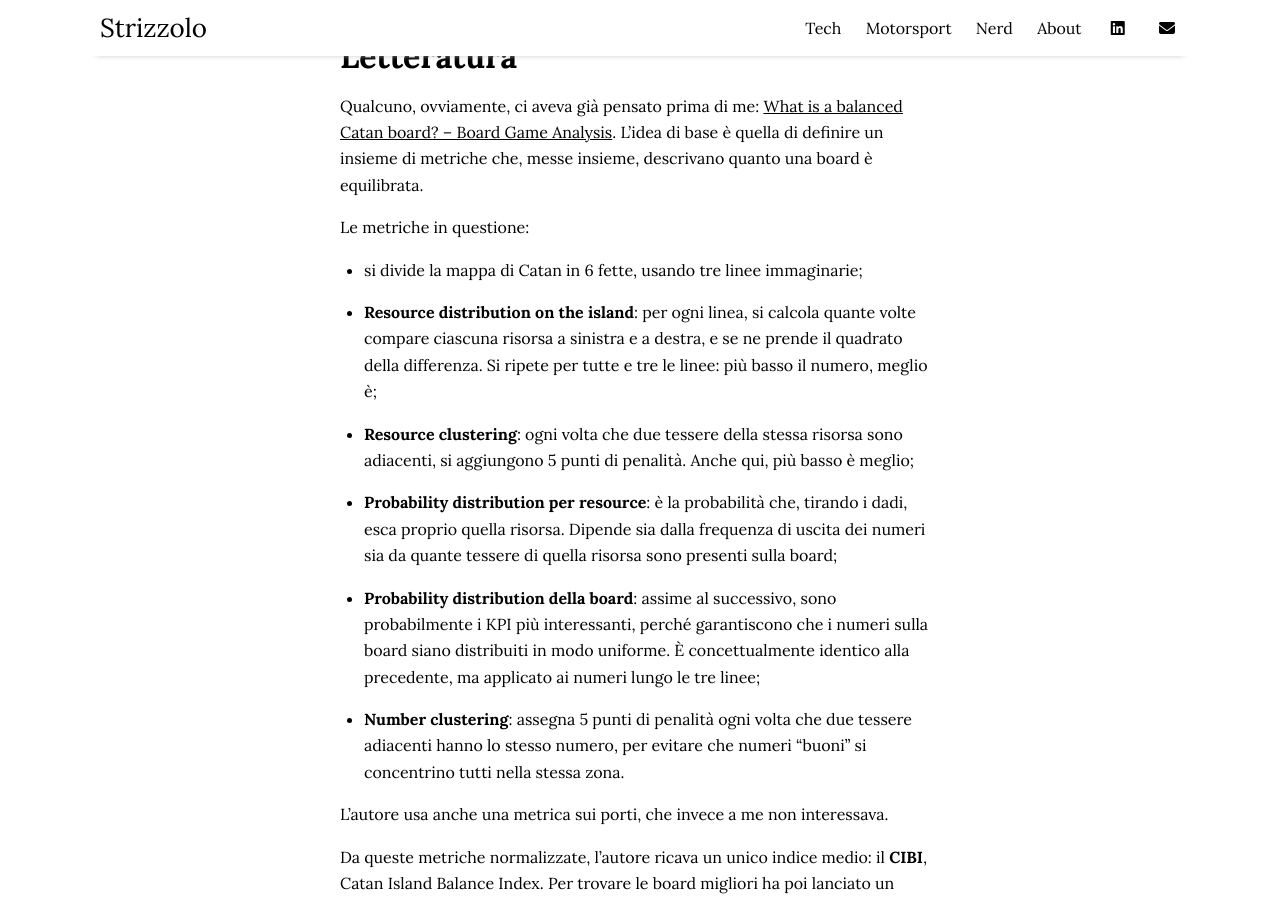
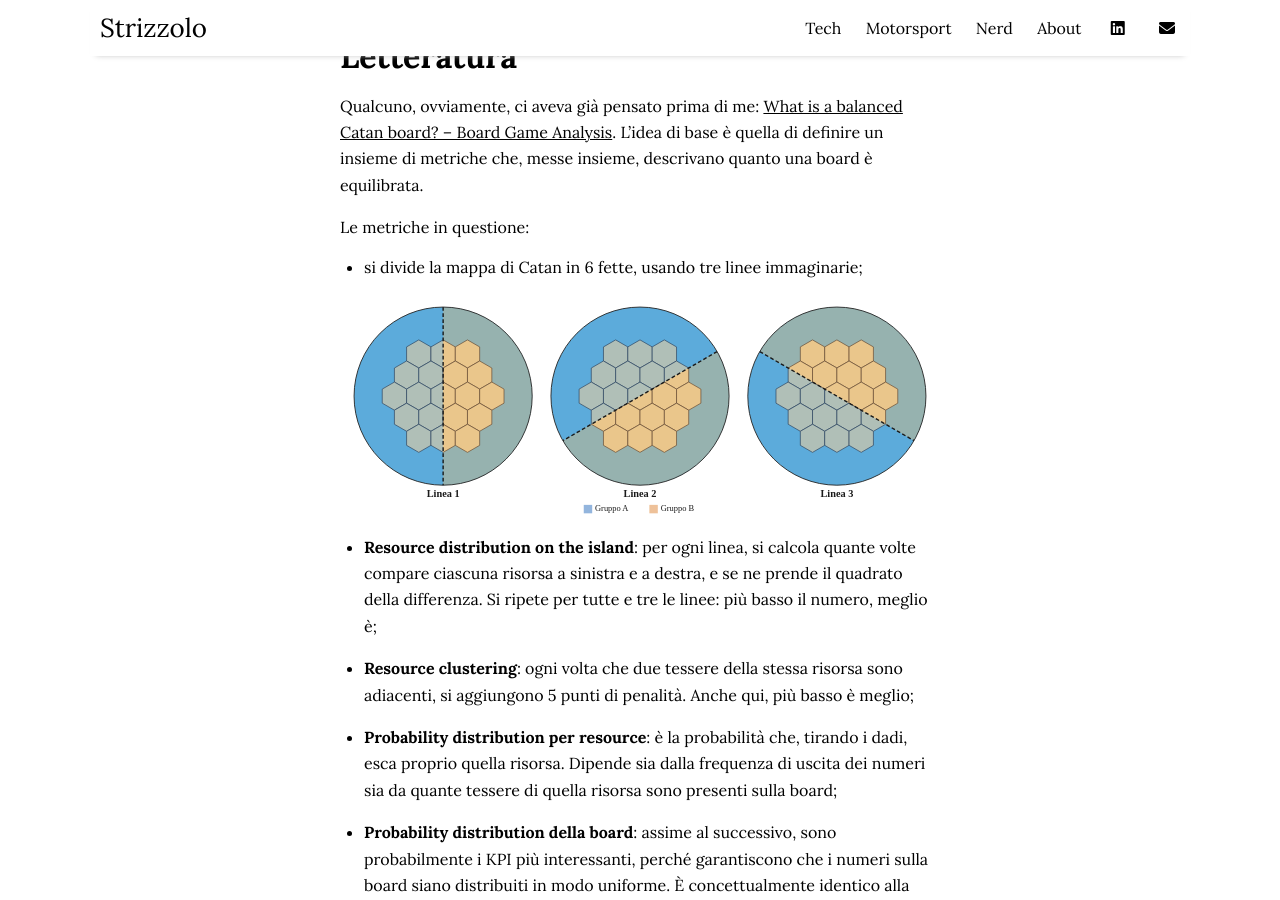
Before and after one commit to SimoneStrizzolo/simonestrizzolo.github.io, a Jekyll site: the page built from _posts/2026-08-12-catan-bilanciato.md, in a window 1280 px wide and 900 px high, scrolled down 845 px. Built offline with Jekyll 4.4.1, drawn with Linux system fonts in a browser that asks for light colours.

Commit message:
new: aggiungi diagramma SVG delle tre linee di divisione della board
Co-Authored-By: Claude Sonnet 5 <noreply@anthropic.com>

```diff
--- a/_posts/2026-08-12-catan-bilanciato.md
+++ b/_posts/2026-08-12-catan-bilanciato.md
@@ -18,6 +18,10 @@ Qualcuno, ovviamente, ci aveva già pensato prima di me: [What is a balanced Cat
 Le metriche in questione:
 
 - si divide la mappa di Catan in 6 fette, usando tre linee immaginarie;
+
+<div style="text-align:center; margin: 16px 0;">
+  <img src="/assets/img/catan/catan-slices-diagram.svg" alt="Le tre linee immaginarie che dividono la board in sei fette" style="width:100%; max-width:800px;">
+</div>
 
 - **Resource distribution on the island**: per ogni linea, si calcola quante volte compare ciascuna risorsa a sinistra e a destra, e se ne prende il quadrato della differenza. Si ripete per tutte e tre le linee: più basso il numero, meglio è;
 
```
Also changed, not shown: assets/img/catan/catan-slices-diagram.svg (added).
